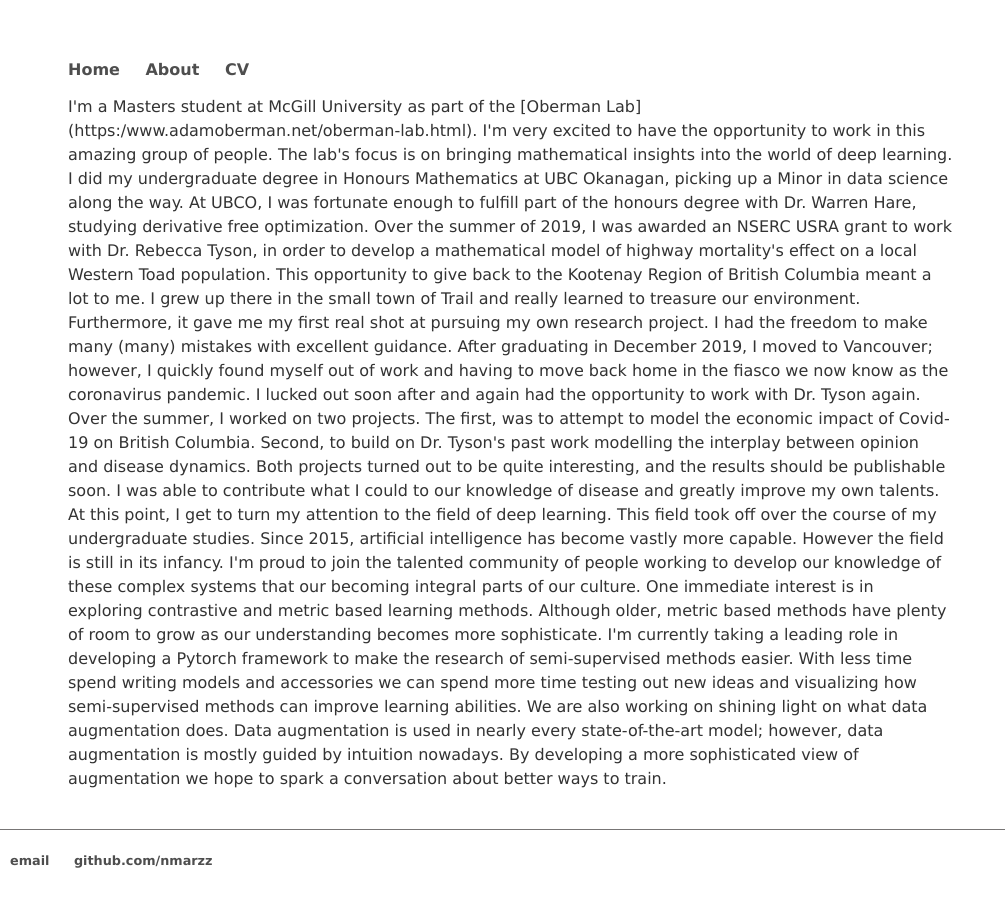
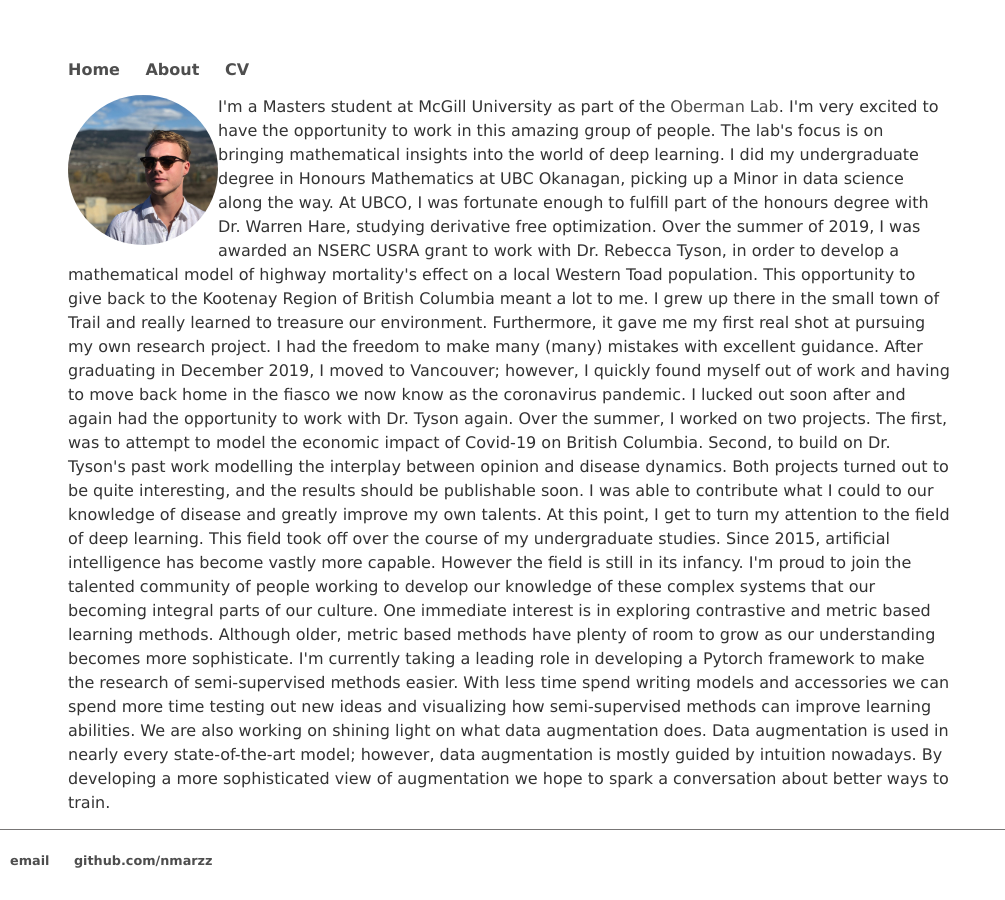
Before and after one commit to nmarzz/nmarzz.github.io, a Jekyll site: the page built from about.html, in a window 1280 px wide. Shown: the whole page, without its empty margins (0-1005 px from the left). Built offline with Jekyll 4.4.1, drawn with Linux system fonts in a browser that asks for light colours.

Commit message:
abouting

```diff
--- a/about.html
+++ b/about.html
@@ -3,8 +3,11 @@ layout: default
 title: About me
 ---
 
+<div class="image-cropper">
+  <img src="headshot.jpg" class="rounded" />
+</div>
 <p>
-I'm a Masters student at McGill University as part of the [Oberman Lab](https:/www.adamoberman.net/oberman-lab.html).
+I'm a Masters student at McGill University as part of the <a href="https:/www.adamoberman.net/oberman-lab.html">Oberman Lab</a>.
 I'm very excited to have the opportunity to work in this amazing group of people. The lab's focus is on bringing mathematical insights
 into the world of deep learning.
 
```
